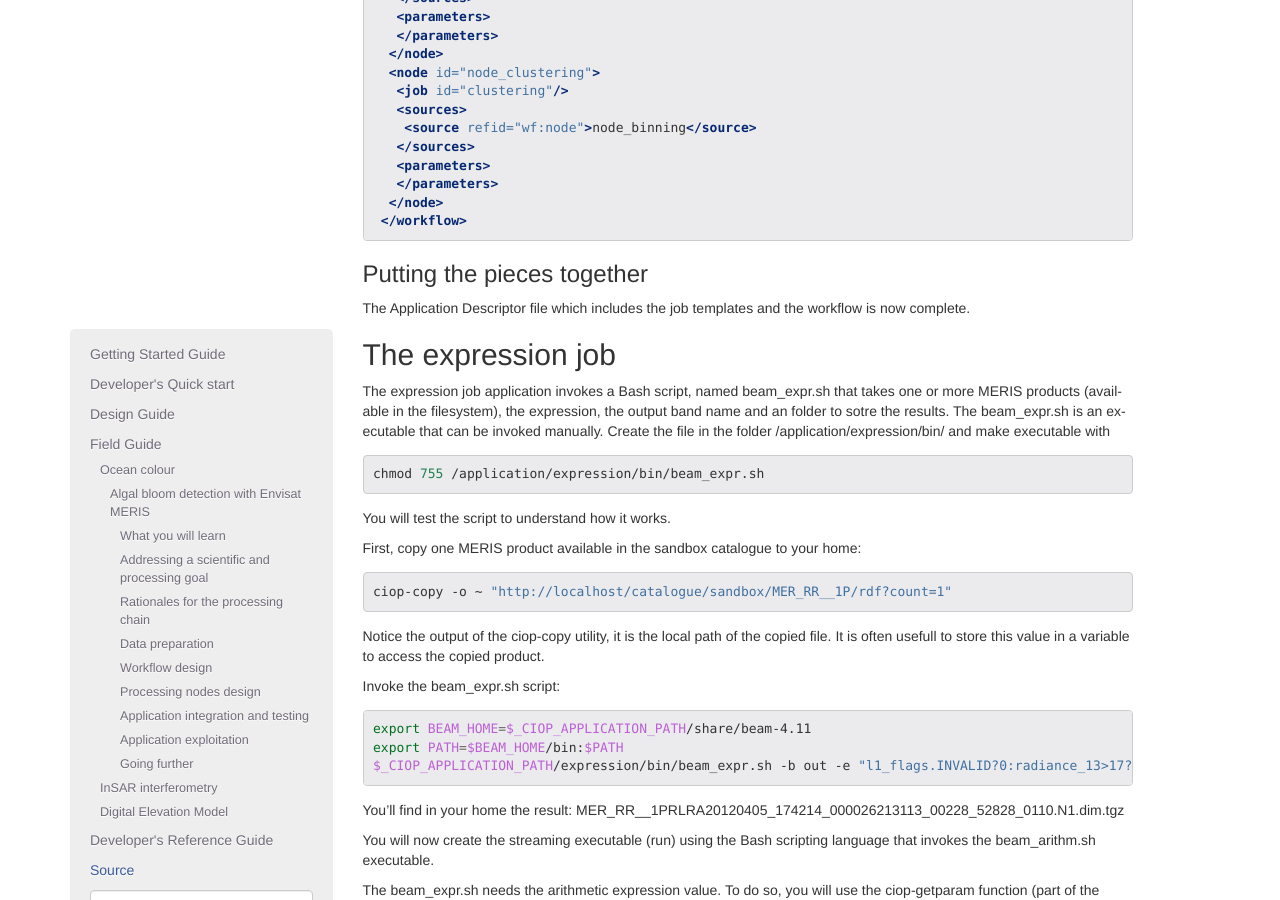
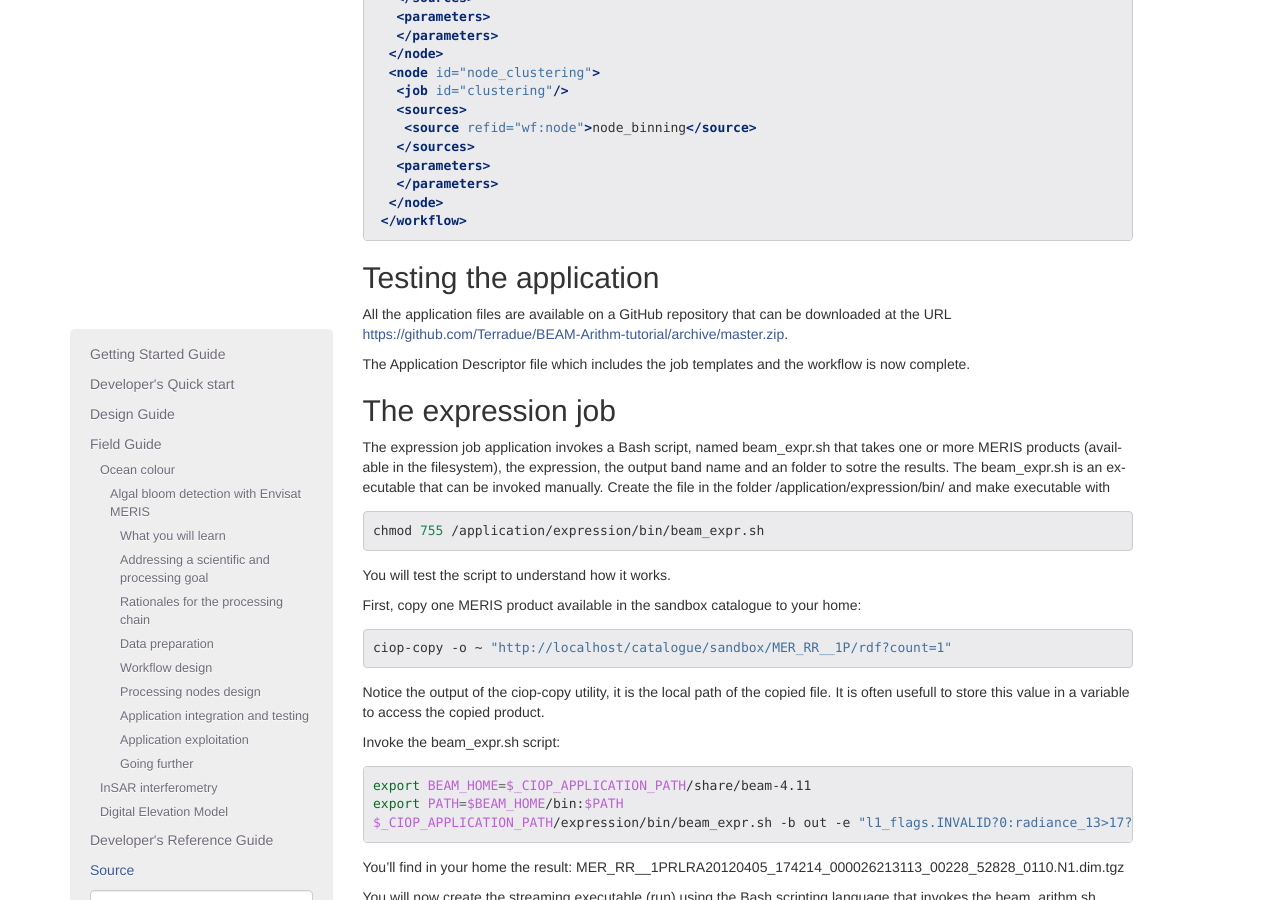
Before and after one commit to Terradue/doc-developer-sandbox, a Sphinx documentation site: the page built from source/field/ocean_color/lib_beam/testing.rst, in a window 1280 px wide and 900 px high, scrolled down 2724 px. Built offline with Sphinx 7.4.7, drawn with Linux system fonts in a browser that asks for light colours; pages that are not in the unit, such as notebooks, are missing from menus.

Commit message:
Update testing.rst

```diff
--- a/source/field/ocean_color/lib_beam/testing.rst
+++ b/source/field/ocean_color/lib_beam/testing.rst
@@ -91,8 +91,10 @@ The complete workflow is:
   :tab-width: 1
   :lines: 48-84
 
-Putting the pieces together
-***************************
+Testing the application
+-----------------------
+
+All the application files are available on a GitHub repository that can be downloaded at the URL `<https://github.com/Terradue/BEAM-Arithm-tutorial/archive/master.zip>`_.
 
 The Application Descriptor file which includes the job templates and the workflow is now complete.
 
```
